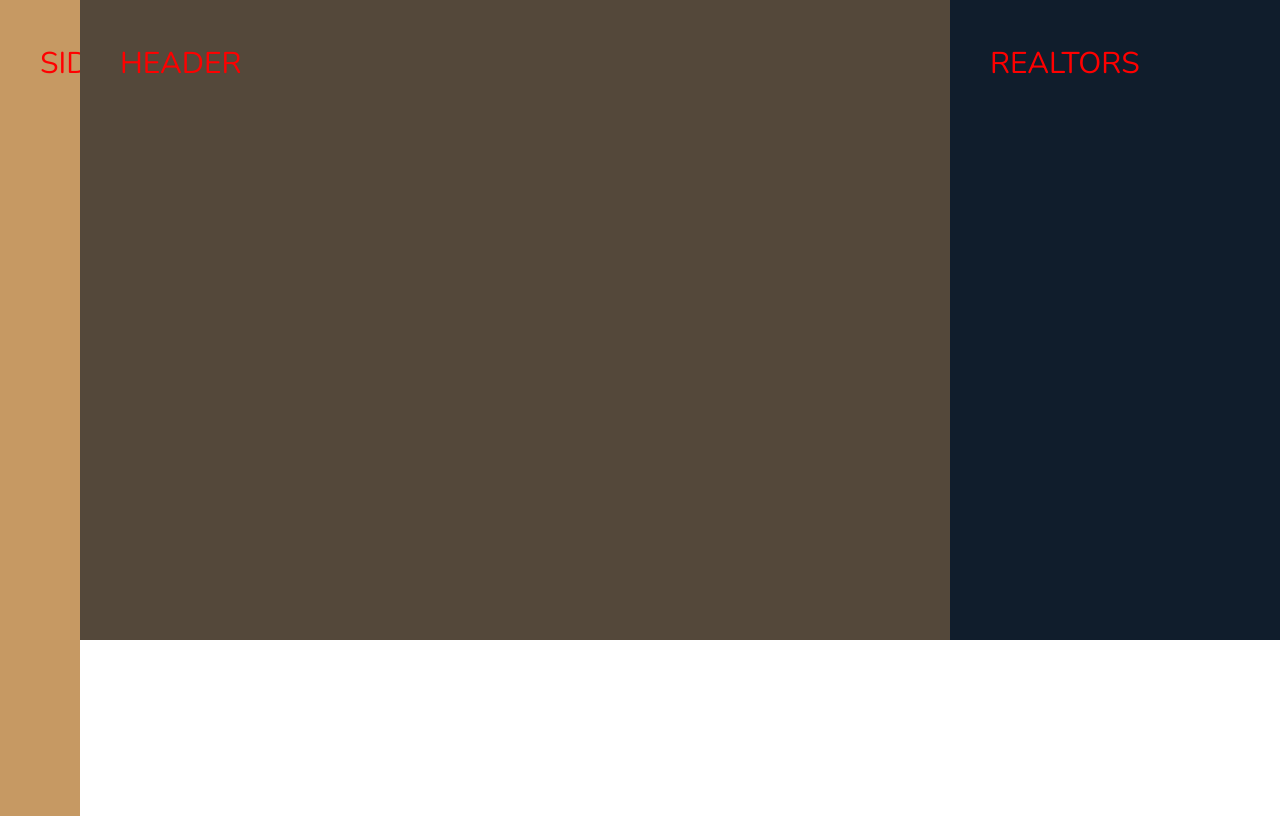
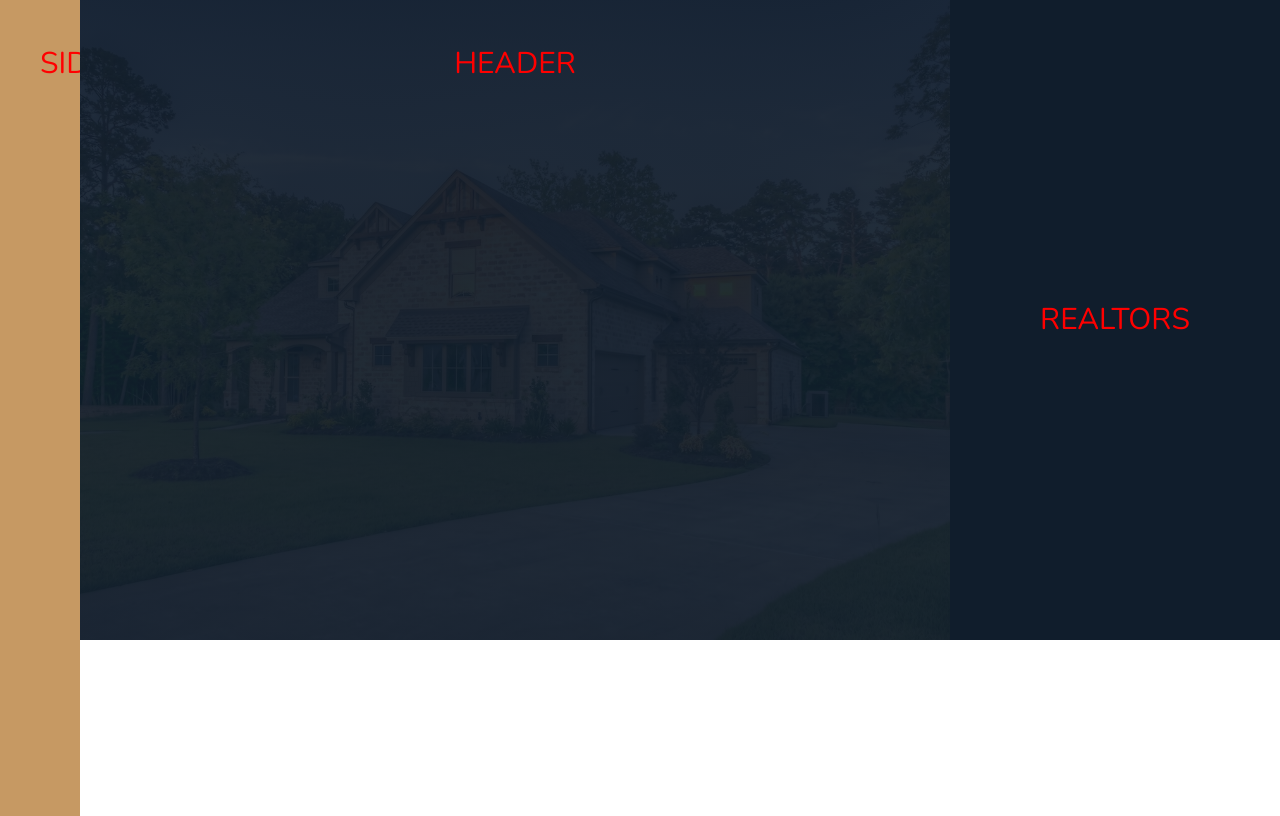
Before and after one commit to user1990/modern-styling-package, a PHP site: page / in a window 1280 px wide. Shown: the top 816 px of the page. Run offline with PHP 8.4, Linux system fonts and the light colour scheme; style sheets or scripts are compiled from the project's sources.

Commit message:
Creating header section

```diff
--- a/Nexter/styles/sass/components/_realtors.scss
+++ b/Nexter/styles/sass/components/_realtors.scss
@@ -1,4 +1,43 @@
 .realtors {
   background-color: $color-secondary;
   grid-column: col-start 7 / full-end;
+  padding: 3rem;
+
+  display: grid;
+  align-content: center;
+  justify-content: center;
+  justify-items: center;
+  grid-row-gap: 2rem;
+
+  @media only screen and (max-width: $bp-medium) {
+    grid-column: 1 / -1;
+  }
+
+  &__list {
+    display: grid;
+    grid-template-columns: min-content max-content;
+    grid-column-gap: 2rem;
+    grid-row-gap: 5vh;
+    align-items: center;
+
+    @media only screen and (max-width: $bp-medium) {
+      grid-template-columns: repeat(3, min-content max-content);
+    }
+
+    @media only screen and (max-width: $bp-small) {
+      grid-template-columns: min-content max-content;
+    }
+  }
+
+  &__img {
+    width: 7rem;
+    border-radius: 50%;
+    display: block;
+  }
+
+  &__sold {
+    text-transform: uppercase;
+    color: $color-grey-light-2;
+    margin-top: -3px;
+  }
 }
--- a/Nexter/styles/sass/layout/_header.scss
+++ b/Nexter/styles/sass/layout/_header.scss
@@ -1,4 +1,67 @@
 .header {
   background-color: $color-grey-dark-1;
   grid-column: full-start / col-end 6;
+  background: linear-gradient(
+      rgba($color-secondary, 0.93),
+      rgba($color-secondary, 0.93)
+    ),
+    url(../../assets/img/hero.jpeg) center/cover no-repeat border-box;
+  padding: 8rem;
+  padding-top: 4rem;
+
+  display: grid;
+  grid-template-rows: 1fr min-content minmax(6rem, min-content) 1fr;
+  grid-template-columns: minmax(min-content, max-content);
+  grid-row-gap: 1.5rem;
+  justify-content: center;
+
+  @media only screen and (max-width: $bp-medium) {
+    grid-column: 1 / -1;
+  }
+
+  @media only screen and (max-width: $bp-small) {
+    padding: 5rem;
+  }
+
+  &__logo {
+    height: 3rem;
+    justify-self: center;
+  }
+
+  &__btn {
+    align-self: start;
+    justify-self: start;
+  }
+
+  &__seenon-text {
+    display: grid;
+    grid-template-columns: 1fr max-content 1fr;
+    grid-column-gap: 1.5rem;
+    align-items: center;
+
+    font-size: 1.6rem;
+    color: $color-grey-light-2;
+
+    &::before,
+    &::after {
+      content: "";
+      height: 1px;
+      display: block;
+      background-color: currentColor;
+    }
+  }
+
+  &__seenon-logos {
+    display: grid;
+    grid-template-columns: repeat(4, 1fr);
+    grid-column-gap: 3rem;
+    justify-items: center;
+    align-items: center;
+
+    img {
+      max-height: 2.5rem;
+      max-width: 100%;
+      filter: brightness(70%);
+    }
+  }
 }
```
